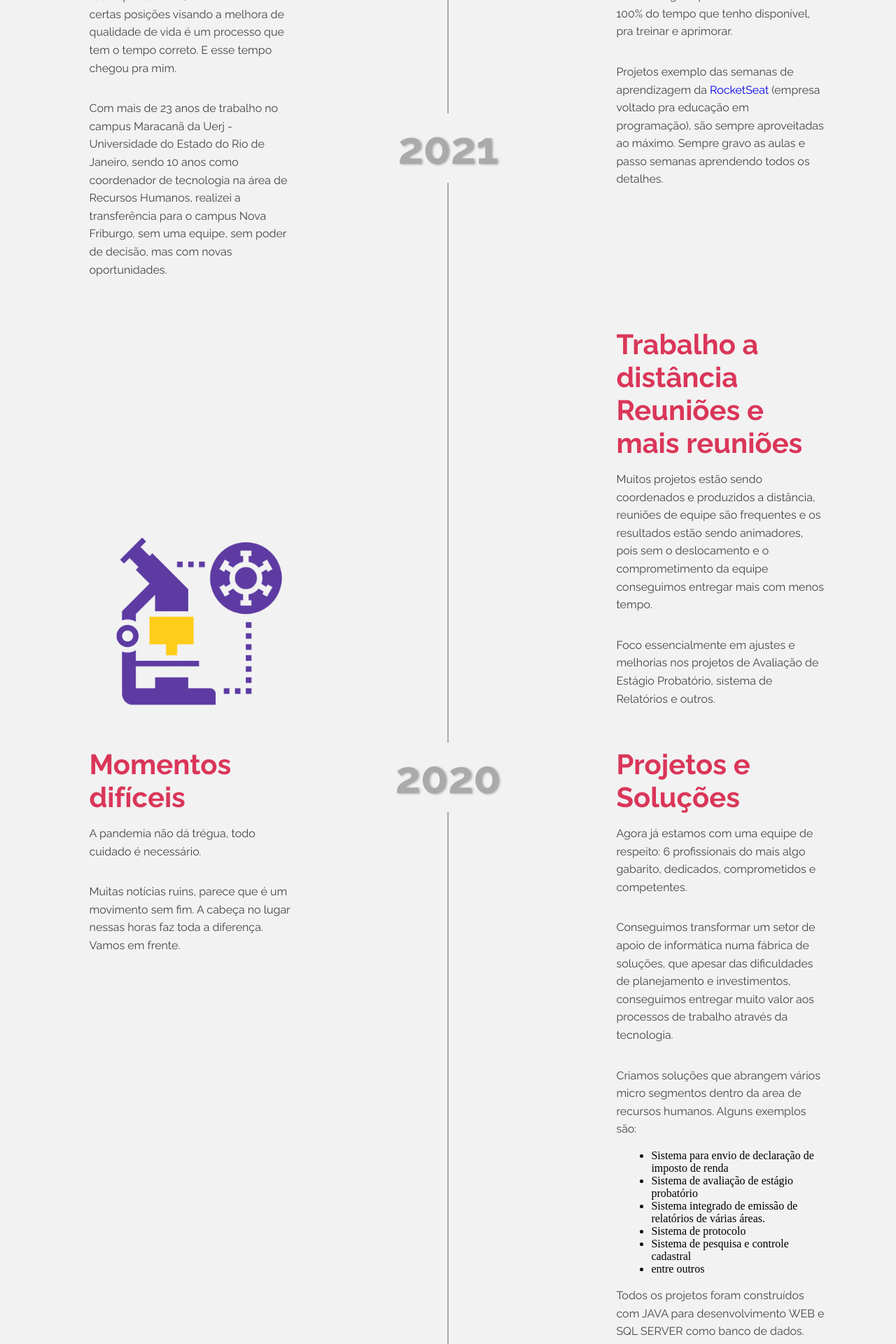
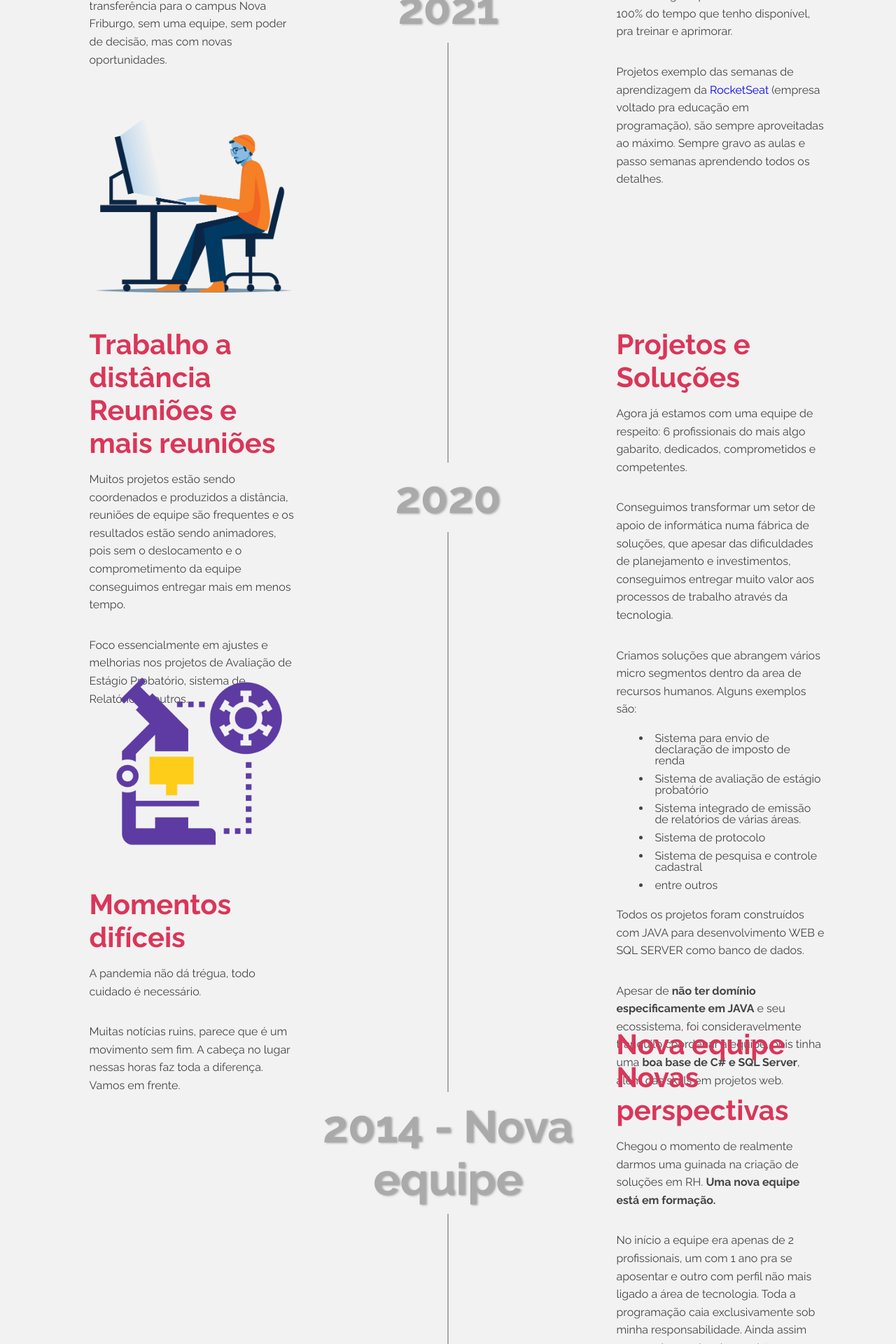
Before and after one commit to mvurban/curriculo, a React (Create React App) app: page / in a window 1280 px wide. Shown: the part 1780-3700 px from the top of the page at 70% size. Built offline with nearby package versions, Linux system fonts and the light colour scheme.

Commit message:
ajustes de interface

```diff
--- a/src/pages/App.scss
+++ b/src/pages/App.scss
@@ -1,7 +1,7 @@
 @import url('https://fonts.googleapis.com/css2?family=Raleway:wght@400;700&display=swap');
 
 html {
-   scroll-behavior: smooth !important;
+   // scroll-behavior: smooth !important;
  }
 
 a{
@@ -80,6 +80,12 @@ main{
       margin-left: 50px;
    }
 
+   li{
+      @extend p;
+      line-height: 1rem;
+      padding: 5px;
+   }
+
    >div:nth-child(1) {
       display: flex;
       align-items:flex-end;
--- a/src/pages/App.tsx
+++ b/src/pages/App.tsx
@@ -3,6 +3,7 @@ import '../styles/header-animation.css'
 import clock from '../assets/clock3.png';
 import nuvem from '../assets/nuvem.png';
 import corona from '../assets/corona.png';
+import workathome from '../assets/workathome.png';
 import { Ano } from '../components/Ano';
 import { Moments } from '../components/Moments';
 import { Images } from '../components/Images';
@@ -41,21 +42,31 @@ function App() {
                      Mais do que nunca esse momento é de aprender, toda uma stack nova de desenvolvimento, novamente a programação como foco e não mais a gestão.
                      É um desafio, mas é com prazer que me dedico a essa nova empreitada.
                   </Moments> */}
-                  <Moments title="Mudanças" marginToTop={1200}>
+                  <Moments title="Mudanças" marginToTop={900}>
                      <p>Agora é hora de recomeçar, muito esforço e dedicação são sempre recompensadores, mas abrir mão de certas
                      posições visando a melhora de qualidade de vida é um processo que tem o tempo correto. E esse tempo chegou pra mim.</p>
                      <p>
                         Com mais de 23 anos de trabalho no campus Maracanã da Uerj - Universidade do Estado do Rio de Janeiro,
-                        sendo 10 anos como coordenador de tecnologia na área de Recursos Humanos, realizei a transferência para o campus Nova Friburgo, sem uma equipe,
+                        sendo <strong>10 anos como coordenador de tecnologia na área de Recursos Humanos</strong>, realizei a transferência para o campus Nova Friburgo, sem uma equipe,
                         sem poder de decisão, mas com novas oportunidades.
                      </p>
                   </Moments>
 
-                  <Images marginToTop={2100} >
+                  <Images marginToTop={1500} >
+                     <img src={workathome} alt='Work at Home' />
+                  </Images>
+
+                  <Moments title='Trabalho a distância' titleLine2='Reuniões e mais reuniões' marginToTop={1800}>
+                     <p>Muitos projetos estão sendo coordenados e produzidos a distância, reuniões de equipe são frequentes e os resultados estão sendo animadores,
+                     pois sem o deslocamento e o comprometimento da equipe conseguimos entregar mais em menos tempo.</p>
+                     <p>Foco essencialmente em ajustes e melhorias nos projetos de Avaliação de Estágio Probatório, sistema de Relatórios e outros.</p>
+                  </Moments>
+
+                  <Images marginToTop={2300} >
                      <img src={corona} alt="Corona Vírus"></img>
                   </Images>
 
-                  <Moments title='Momentos difíceis' marginToTop={2400}>
+                  <Moments title='Momentos difíceis' marginToTop={2600}>
                      <p>A pandemia não dá trégua, todo cuidado é necessário. </p>
                       <p>Muitas notícias ruins, parece que é um movimento sem fim. A cabeça no lugar nessas horas faz toda a diferença. Vamos em frente.</p>
                   </Moments>
@@ -63,11 +74,12 @@ function App() {
             </div>
             <div className='container-center'>
                <Ano year='2023' start={anoStart} height={200} ></Ano>
-               <Ano year='2022' start={anoStart += anoHeight + 400} height={1000} ></Ano>
-               <Ano year='2021' start={anoStart += anoHeight + 1000} height={800} ></Ano>
-               <Ano year='2020' start={anoStart += anoHeight + 800} height={1400} ></Ano>
-               <Ano year='2014 - Nova equipe' start={anoStart += anoHeight + 1400} height={800} ></Ano>
+               <Ano year='2022' start={anoStart += anoHeight + 400} height={800} ></Ano>
+               <Ano year='2021' start={anoStart += anoHeight + 800} height={600} ></Ano>
+               <Ano year='2020' start={anoStart += anoHeight + 600} height={800} ></Ano>
+               <Ano year='2014 - Nova equipe' start={anoStart += anoHeight + 800} height={800} ></Ano>
                <Ano year='2012 - Coordenador' start={anoStart += anoHeight + 800 } height={400} ></Ano>
+               <Ano year='2005 - TrocaFig' start={anoStart += anoHeight + 400} height={400} ></Ano>
                <Ano year='2001 - Creare' start={anoStart += anoHeight + 400} height={400} ></Ano>
                <Ano year='1999 - Fim Faculdade' start={anoStart += anoHeight + 400} height={400} ></Ano>
                <Ano year='1998  - UERJ' start={anoStart += anoHeight + 400} height={400} ></Ano>
@@ -100,13 +112,7 @@ function App() {
                   (empresa voltado pra educação em programação), são sempre aproveitadas ao máximo. Sempre gravo as aulas e passo semanas aprendendo todos os detalhes.  </p>
                </Moments>
 
-               <Moments title='Trabalho a distância' titleLine2='Reuniões e mais reuniões' marginToTop={1800}>
-                  <p>Muitos projetos estão sendo coordenados e produzidos a distância, reuniões de equipe são frequentes e os resultados estão sendo animadores,
-                   pois sem o deslocamento e o comprometimento da equipe conseguimos entregar mais com menos tempo.</p>
-                   <p>Foco essencialmente em ajustes e melhorias nos projetos de Avaliação de Estágio Probatório, sistema de Relatórios e outros.</p>
-               </Moments>
-
-               <Moments title='Projetos e Soluções' marginToTop={2400}>
+               <Moments title='Projetos e Soluções' marginToTop={1800}>
                   <p>Agora já estamos com uma equipe de respeito: 6 profissionais do mais algo gabarito, dedicados, comprometidos e competentes.</p>
                   <p>Conseguimos transformar um setor de apoio de informática numa fábrica de soluções, que apesar das dificuldades de planejamento e investimentos, conseguimos
                      entregar muito valor aos processos de trabalho através da tecnologia.</p>
@@ -128,8 +134,9 @@ function App() {
 
                </Moments>
 
-               <Moments title='Nova equipe' titleLine2='Novas cobranças' marginToTop={3800}>
-                  <p>Chegou o momento de realmente darmos uma guinada na criação de soluções. <strong>Uma nova equipe está em formação.</strong></p>
+
+               <Moments title='Nova equipe' titleLine2='Novas perspectivas' marginToTop={2800}>
+                  <p>Chegou o momento de realmente darmos uma guinada na criação de soluções em RH. <strong>Uma nova equipe está em formação.</strong></p>
 
                   <p>No início a equipe era apenas de 2 profissionais, um com 1 ano pra se aposentar e outro com perfil não mais ligado a área de tecnologia. Toda a programação caia
                   exclusivamente sob minha responsabilidade. Ainda assim conseguimos criar alguns sistemas, todos baseados nas seguintes tecnologias: ASP 3.0, Html, Css, JavaScript
@@ -143,7 +150,7 @@ function App() {
 
                </Moments>
 
-               <Moments title="Uma nova fase... Agora coordenando" marginToTop={5000}>
+               <Moments title="Uma nova fase... Agora coordenando" marginToTop={4000}>
                   <p>
                   Assumo agora na Superintendência de Recursos Humanos da UERJ a <strong>coordenação de uma equipe de tecnologia</strong>.
                   Espero crescer pessoalmente e profissionalmente com este novo desafio.
```
Also changed, not shown: src/assets/workathome.png (added).
